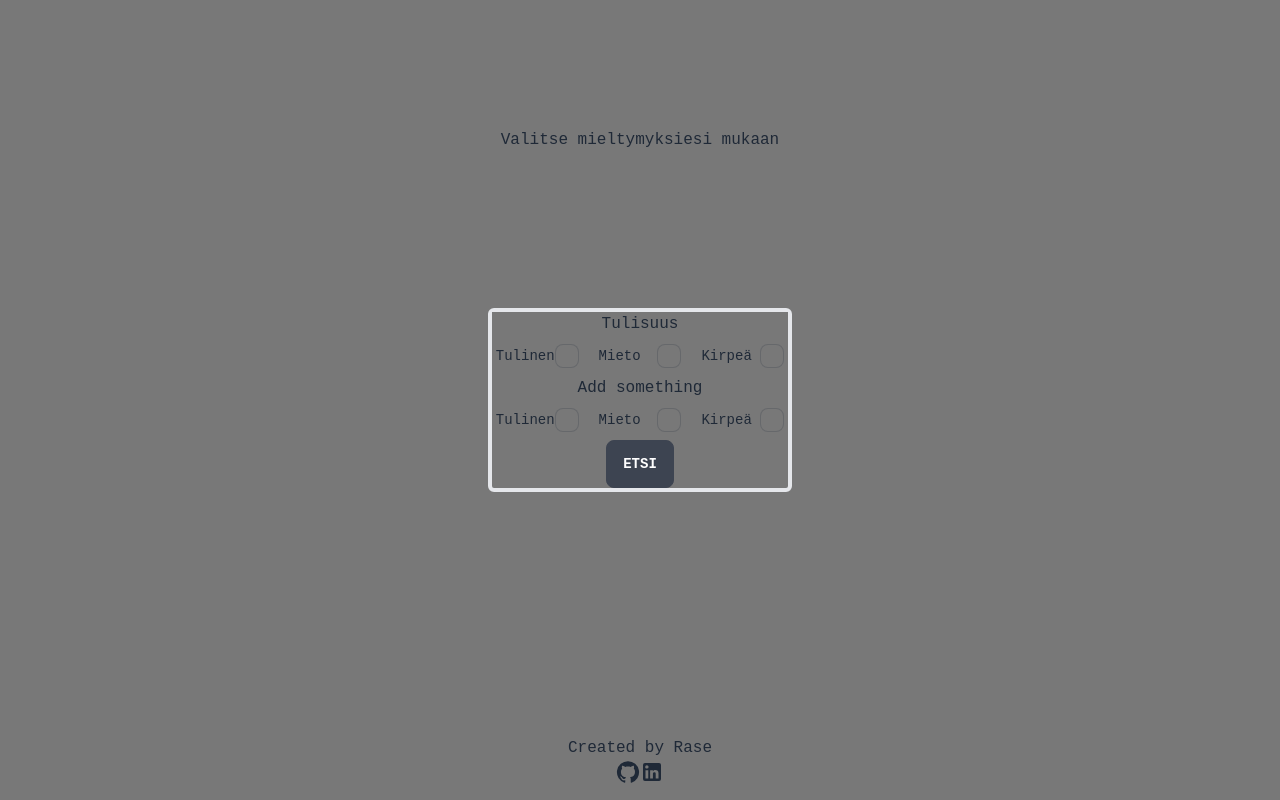
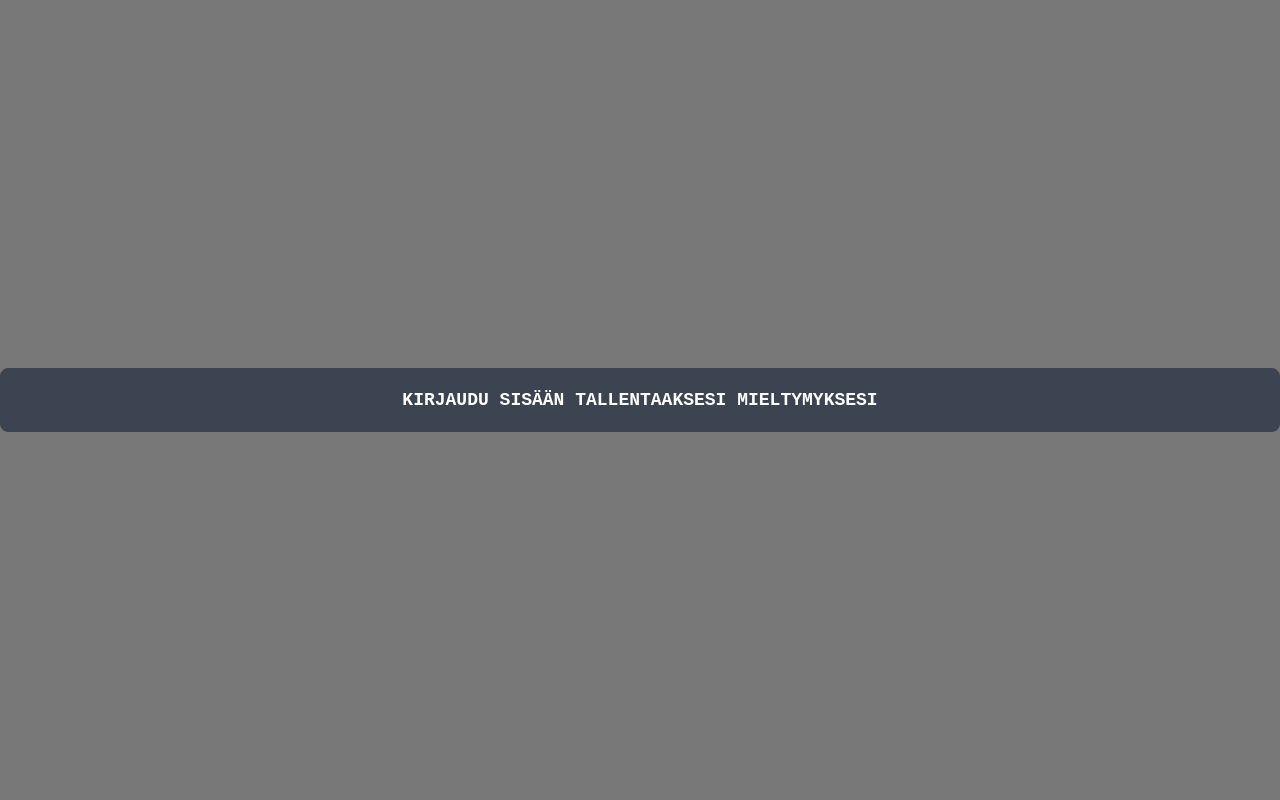
Before and after one commit to 52617365/varaapoyta, a Next.js app: page / in a window 1280 px wide. Built offline with nearby package versions, Linux system fonts and the light colour scheme.

Commit message:
Centered button in main page to forward to /login

```diff
--- a/pages/index.tsx
+++ b/pages/index.tsx
@@ -1,17 +1,13 @@
 import type {NextPage} from 'next'
-import SiteFooter from "../components/SiteFooter"
-import SiteHead from "../components/SiteHead";
-import Form from "../components/Form";
-import Introduction from "../components/Introduction"
+import Link from "next/link"
 
 const Home: NextPage = () => {
     return (
-        <>
-            <SiteHead/>
-            <Introduction/>
-            <Form/>
-            <SiteFooter/>
-        </>
+        <Link className="relative w-full" href={"/login"}>
+            <button className="absolute m-auto top-0 left-0 right-0 bottom-0 btn btn-xs sm:btn-sm md:btn-md lg:btn-lg">Kirjaudu sisään
+                tallentaaksesi mieltymyksesi
+            </button>
+        </Link>
     )
 }
 export default Home
```
